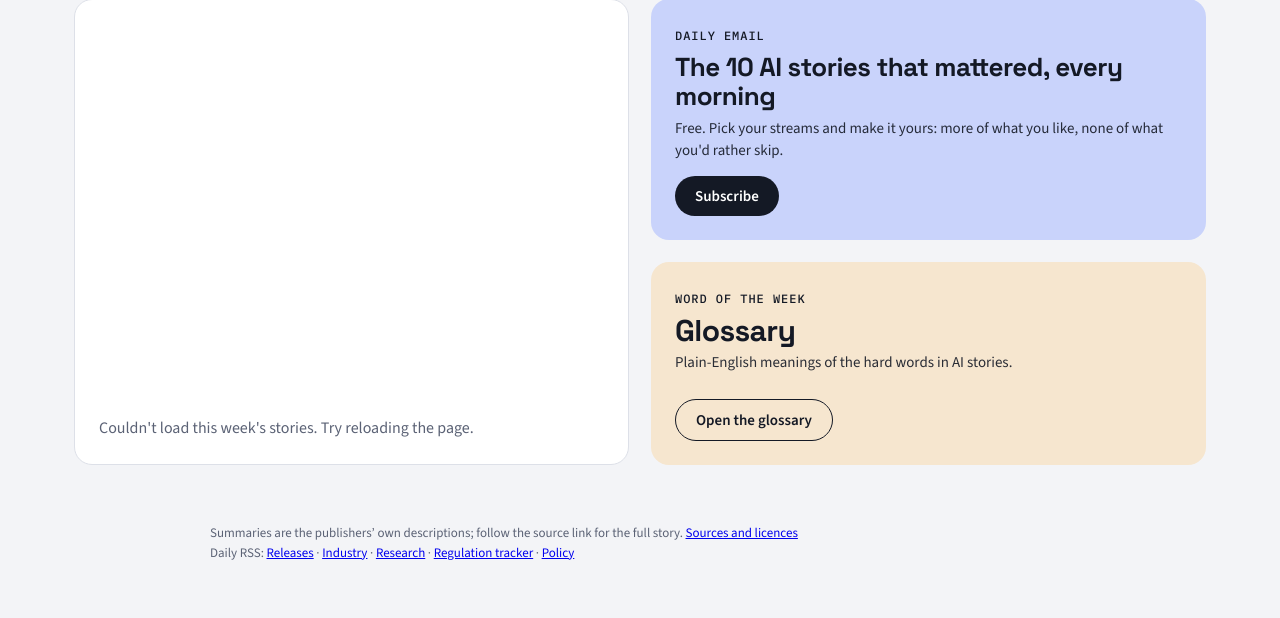
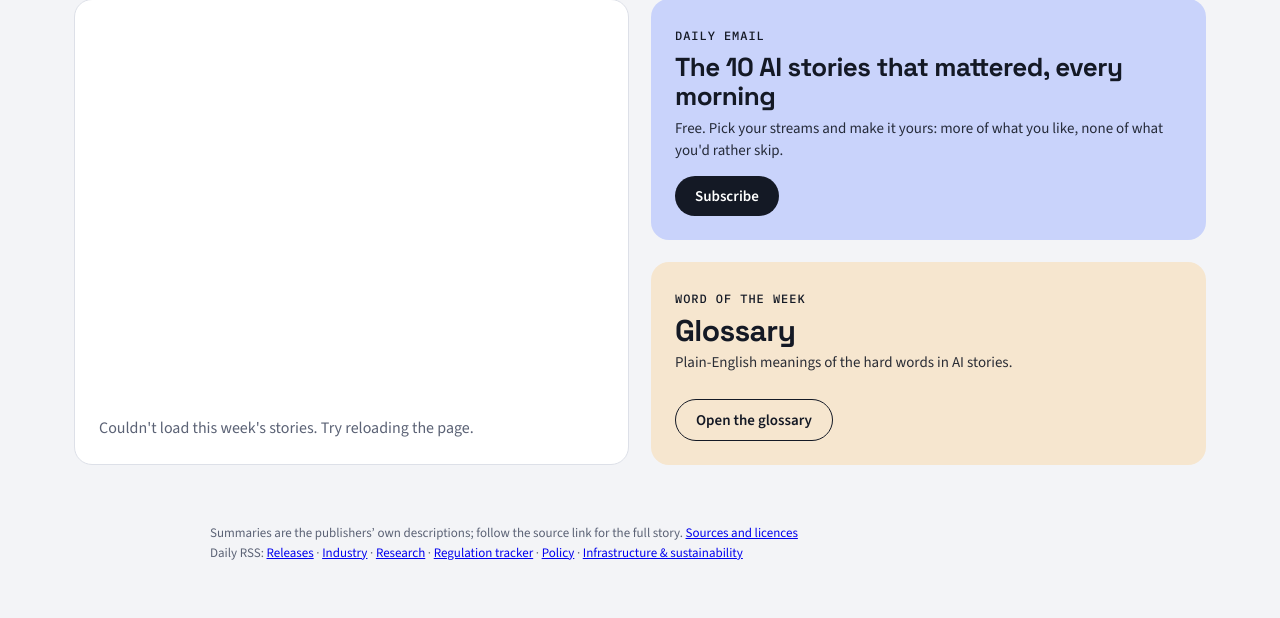
Before and after one commit to shru14/ai-pulse, a Python web app: template templates/index.html in a window 1280 px wide. Shown: the part 203-821 px from the top of the page. Run offline with Jinja, Linux system fonts and the light colour scheme; the template is opened without the code that fills it, so the values that code supplies are empty.

Commit message:
Infrastructure: its RSS link in the footer, a short card label, a description without chips
Co-Authored-By: Claude Opus 5.5 <noreply@anthropic.com>

```diff
--- a/templates/index.html
+++ b/templates/index.html
@@ -7,6 +7,7 @@
 <link rel="alternate" type="application/rss+xml" title="AI Pulse · Research" href="feeds/research.xml">
 <link rel="alternate" type="application/rss+xml" title="AI Pulse · Regulation tracker" href="feeds/regulation.xml">
 <link rel="alternate" type="application/rss+xml" title="AI Pulse · Policy" href="feeds/policy.xml">
+<link rel="alternate" type="application/rss+xml" title="AI Pulse · Infrastructure & sustainability" href="feeds/infra.xml">
 <link rel="preconnect" href="https://fonts.googleapis.com">
 <link rel="preconnect" href="https://fonts.gstatic.com" crossorigin>
 <link rel="stylesheet" href="https://fonts.googleapis.com/css2?family=Bricolage+Grotesque:opsz,wght@12..96,500;12..96,700&family=Space+Grotesk:wght@500;700&family=IBM+Plex+Mono:wght@400;500&family=Source+Sans+3:wght@400;600&display=swap">
@@ -545,13 +546,13 @@ footer{margin-top:36px;font-size:13px;color:var(--muted)}
   <p class="empty" id="empty" hidden></p>
   <div class="more"><button type="button" id="more" hidden>Load more</button></div>
   </section>
-  <footer>Summaries are the publishers’ own descriptions; follow the source link for the full story. <a href="https://github.com/shru14/ai-pulse#credits-and-licences">Sources and licences</a><br>Daily RSS: <a href="feeds/releases.xml">Releases</a> · <a href="feeds/news.xml">Industry</a> · <a href="feeds/research.xml">Research</a> · <a href="feeds/regulation.xml">Regulation tracker</a> · <a href="feeds/policy.xml">Policy</a></footer>
+  <footer>Summaries are the publishers’ own descriptions; follow the source link for the full story. <a href="https://github.com/shru14/ai-pulse#credits-and-licences">Sources and licences</a><br>Daily RSS: <a href="feeds/releases.xml">Releases</a> · <a href="feeds/news.xml">Industry</a> · <a href="feeds/research.xml">Research</a> · <a href="feeds/regulation.xml">Regulation tracker</a> · <a href="feeds/policy.xml">Policy</a> · <a href="feeds/infra.xml">Infrastructure &amp; sustainability</a></footer>
 </div>
 
 <script>
 // Industry cards that aren't reporting are labelled on the card (classify.news_kind).
 const KIND_LABEL = {incident:"AI-incident", study:"Study", analysis:"Opinion & analysis", tutorial:"Tutorial", event:"Event", blog:"Company blog"};
-const CAT_LABEL = {tool:"Release", news:"News", policy:"Policy", research:"Research", regulation:"Regulation", infra:"Infrastructure"};
+const CAT_LABEL = {tool:"Release", news:"News", policy:"Policy", research:"Research", regulation:"Regulation", infra:"Infra"};
 const CATS = ["tool","news","research","regulation","policy","infra"];
 const STREAM_NAME = {tool:"Releases", news:"Industry", policy:"Policy", research:"Research", regulation:"Regulation tracker",
   infra:"Infrastructure & sustainability"};
@@ -577,7 +578,7 @@ const SECTION_DESC = {
   research: "New papers from arXiv, top labs and leading scholars.",
   regulation: "Bills and laws from proposal to force, AI bodies and standards, country by country.",
   policy: "What governments, courts and politicians are doing about AI.",
-  infra: "The physical side of AI: data centres, chips and power, energy, water and emissions, and what is being done about them."};
+  infra: "The physical side of AI: data centres, the power, water and land they draw on, their emissions, and what is being done about them."};
 // A section being designed (docs: AI Pulse Discover): its page and tile are in place, its stories come later.
 const SOON = new Set();
 const hashCat = () => { const h = location.hash.slice(1); return h==="all" || CATS.includes(h) || SOON.has(h) ? h : "home"; };
```
